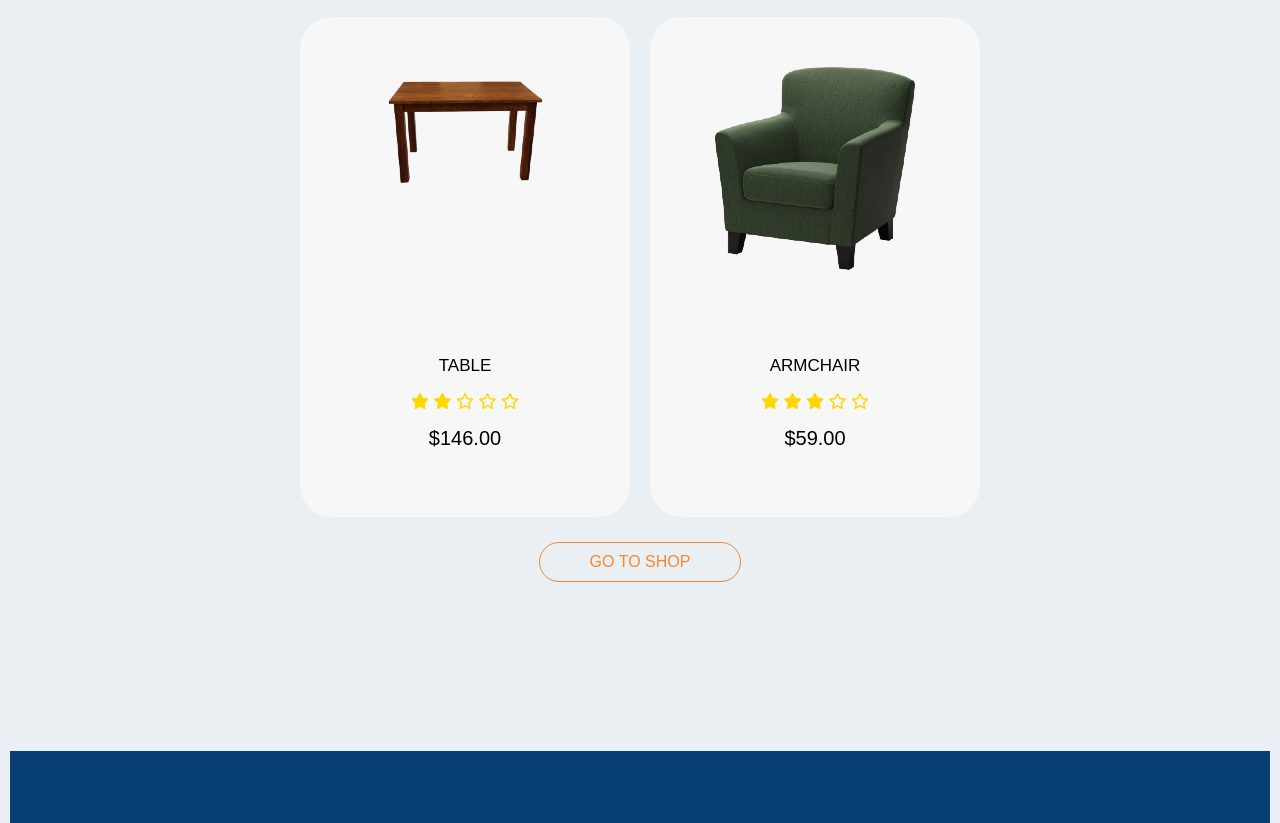
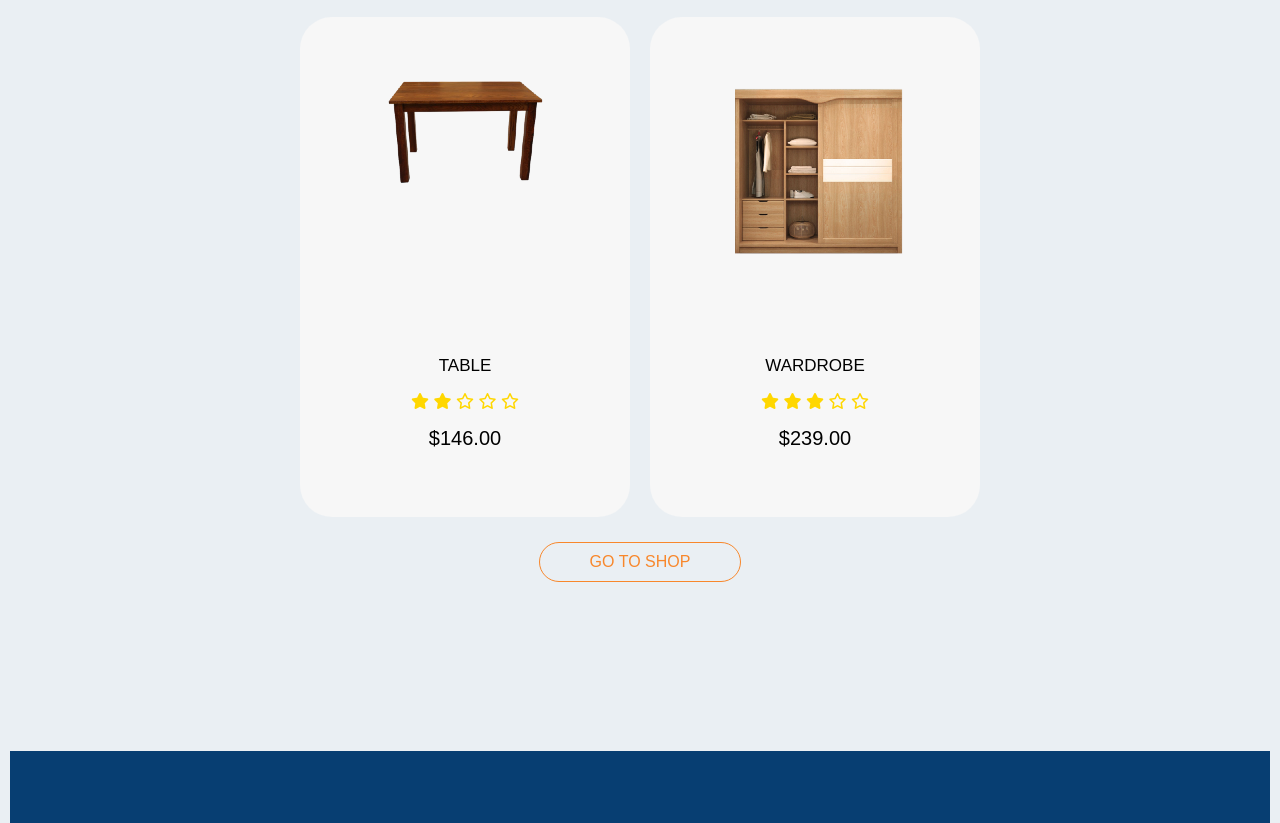
Before and after one commit to Ameer2000Mzori/Furnitrue-Website, a website built with webpack: page src/index.html in a window 1280 px wide. Shown: the part 3291-4114 px from the top of the page. Built offline with nearby package versions, Linux system fonts and the light colour scheme; a web font is replaced by a local one.

Commit message:
bug fix in pricing cards / image change price and title

```diff
--- a/src/index.html
+++ b/src/index.html
@@ -225,9 +225,9 @@
           </div>
         </div>
         <div class="pricing-Card-Wrap">
-          <img src="./images/pricing-armchair.png" alt="" />
+          <img src="./images/pricing-wardrobe.png" alt="" />
           <div class="price-Title-Stars">
-            <h3>ARMCHAIR</h3>
+            <h3>WARDROBE</h3>
             <div class="stars-Wrap">
               <i class="fa-solid fa-star"></i>
               <i class="fa-solid fa-star"></i>
@@ -235,7 +235,7 @@
               <i class="fa-regular fa-star"></i>
               <i class="fa-regular fa-star"></i>
             </div>
-            <h2>$59.00</h2>
+            <h2>$239.00</h2>
           </div>
           <div class="favo-Wrap-Buttons">
             <div class="buttons-Wrap">
```
Also changed, not shown: dist/index.html.
